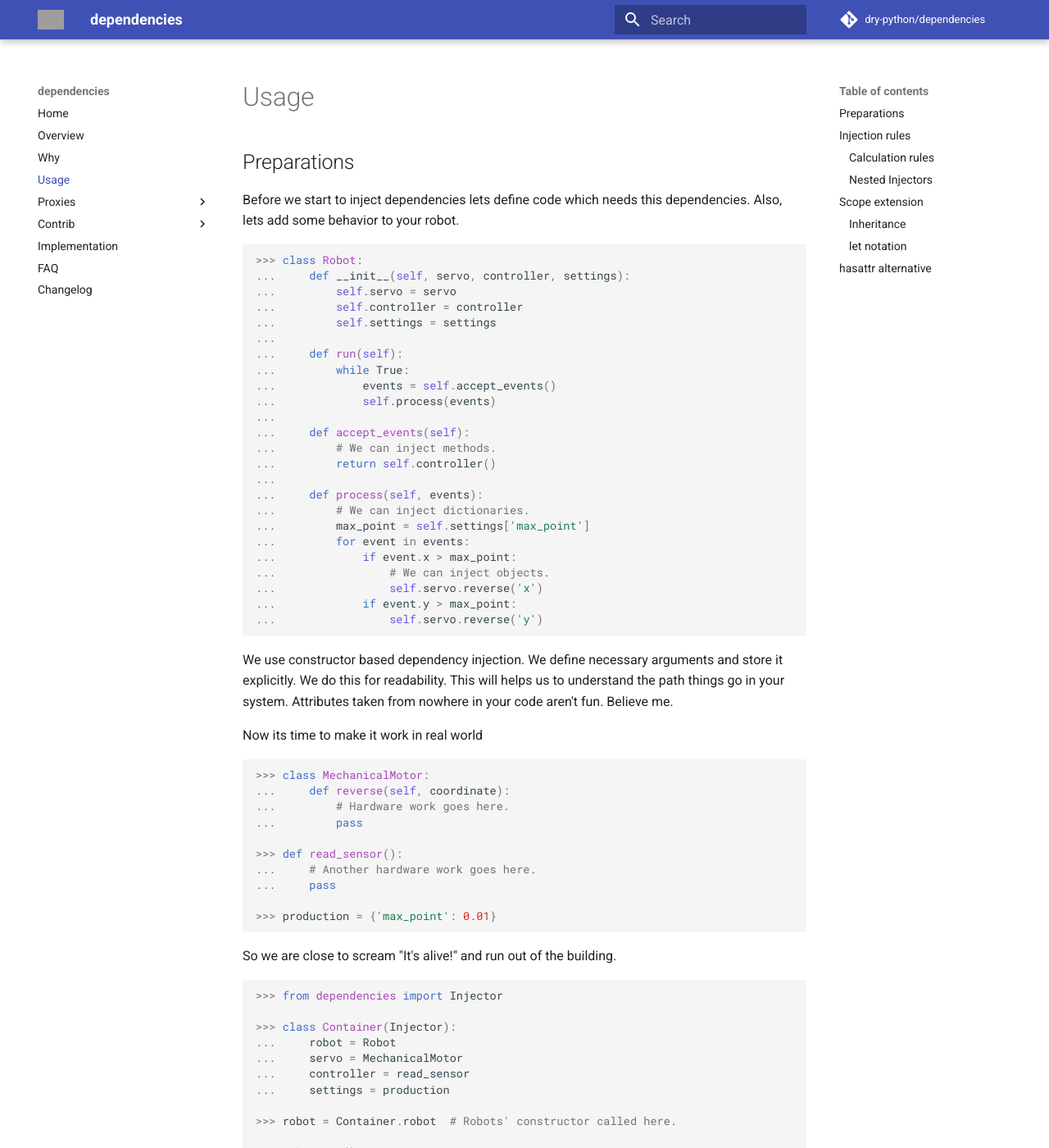
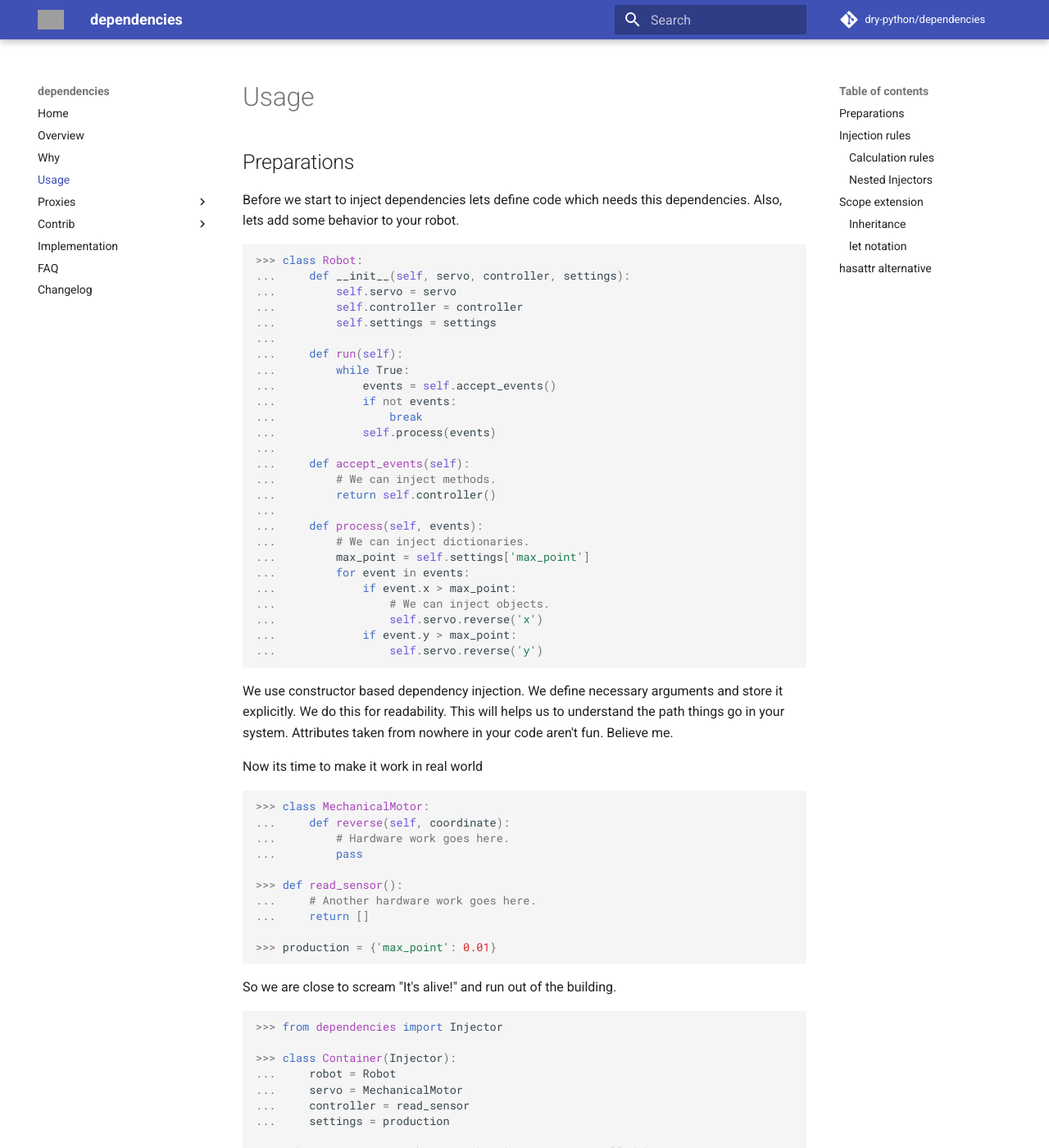
Before and after one commit to proofit404/dependencies, an MkDocs documentation site: the page built from docs/usage.md, in a window 1280 px wide and 1400 px high. Shown: the whole window at 82% size. Built offline with MkDocs 1.6.1 and Material for MkDocs 9.7.7, drawn with Linux system fonts in a browser that asks for light colours; comment, search, counter and statistics services are not loaded; grey boxes are pictures that could not be loaded.

Commit message:
Stop infinite loop in the doctest example.

```diff
--- a/docs/usage.md
+++ b/docs/usage.md
@@ -17,6 +17,8 @@ this dependencies.  Also, lets add some behavior to your robot.
 ...     def run(self):
 ...         while True:
 ...             events = self.accept_events()
+...             if not events:
+...                 break
 ...             self.process(events)
 ...
 ...     def accept_events(self):
@@ -51,7 +53,7 @@ Now its time to make it work in real world
 
 >>> def read_sensor():
 ...     # Another hardware work goes here.
-...     pass
+...     return []
 
 >>> production = {'max_point': 0.01}
 
```
